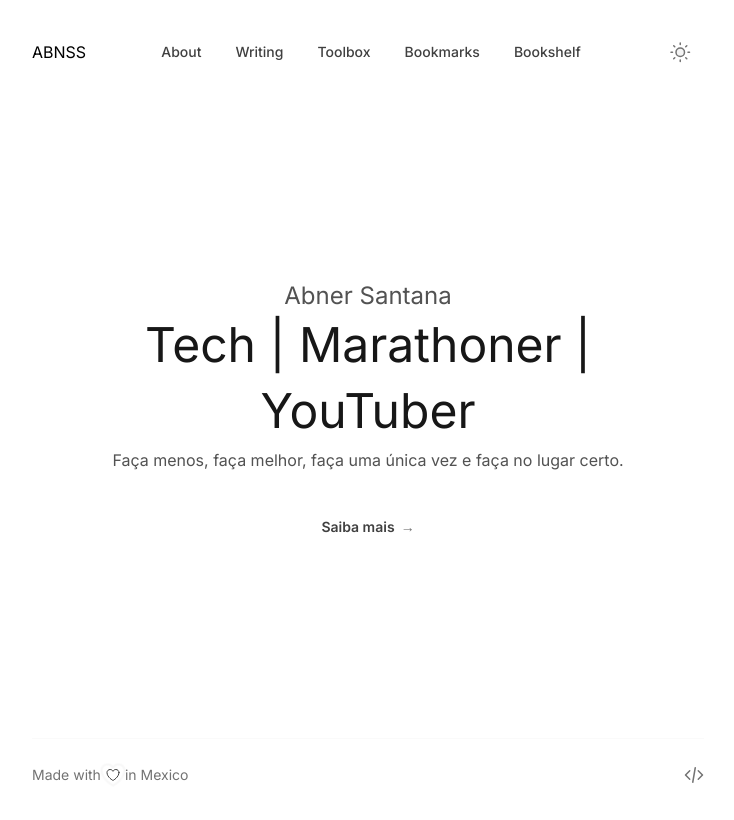
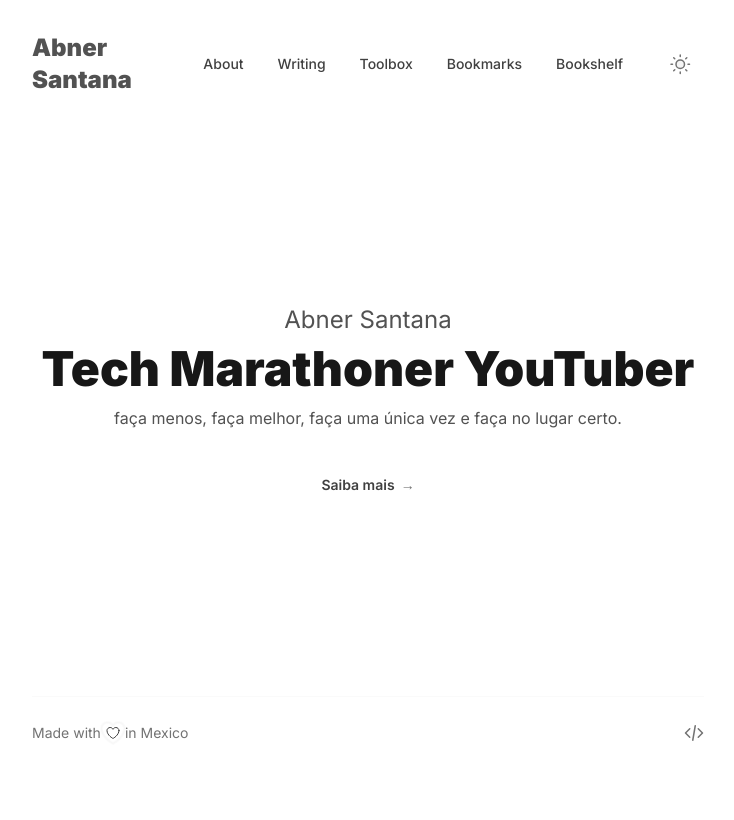
Before and after one commit to abnerssantana/personal-site, a Next.js app: page / in a window 1280 px wide. Shown: the top 820 px of the page, without its empty margins (272-1006 px from the left). Built offline with nearby package versions, Linux system fonts and the light colour scheme.

Commit message:
font-black

```diff
--- a/src/components/Logo.tsx
+++ b/src/components/Logo.tsx
@@ -1,7 +1,5 @@
 export const Logo = (props) => {
   return (
-    <h1>
-      ABNSS
-    </h1>
+    <h2 class="text-xl font-black text-gray-600 dark:text-gray-400 sm:text-2xl">Abner Santana</h2>
   )
 }
--- a/src/pages/index.tsx
+++ b/src/pages/index.tsx
@@ -14,13 +14,13 @@ export const Home = () => {
               </h2>
               <h1
                 className={clsx(
-                  'font-sans text-4xl font-normal leading-tight text-gray-900 dark:text-gray-100 sm:text-5xl sm:leading-snug'
+                  'font-sans text-4xl font-black leading-tight text-gray-900 dark:text-gray-100 sm:text-5xl sm:leading-snug'
                 )}
               >
-                Tech | Marathoner | YouTuber
+                Tech Marathoner YouTuber
               </h1>
               <p className="text-base leading-8 text-gray-600 dark:text-gray-400">
-              Faça menos, faça melhor, faça uma única vez e faça no lugar certo.
+              faça menos, faça melhor, faça uma única vez e faça no lugar certo.
               </p>
               <div className="mt-8 flex justify-center gap-x-4">
                 <Link
```
